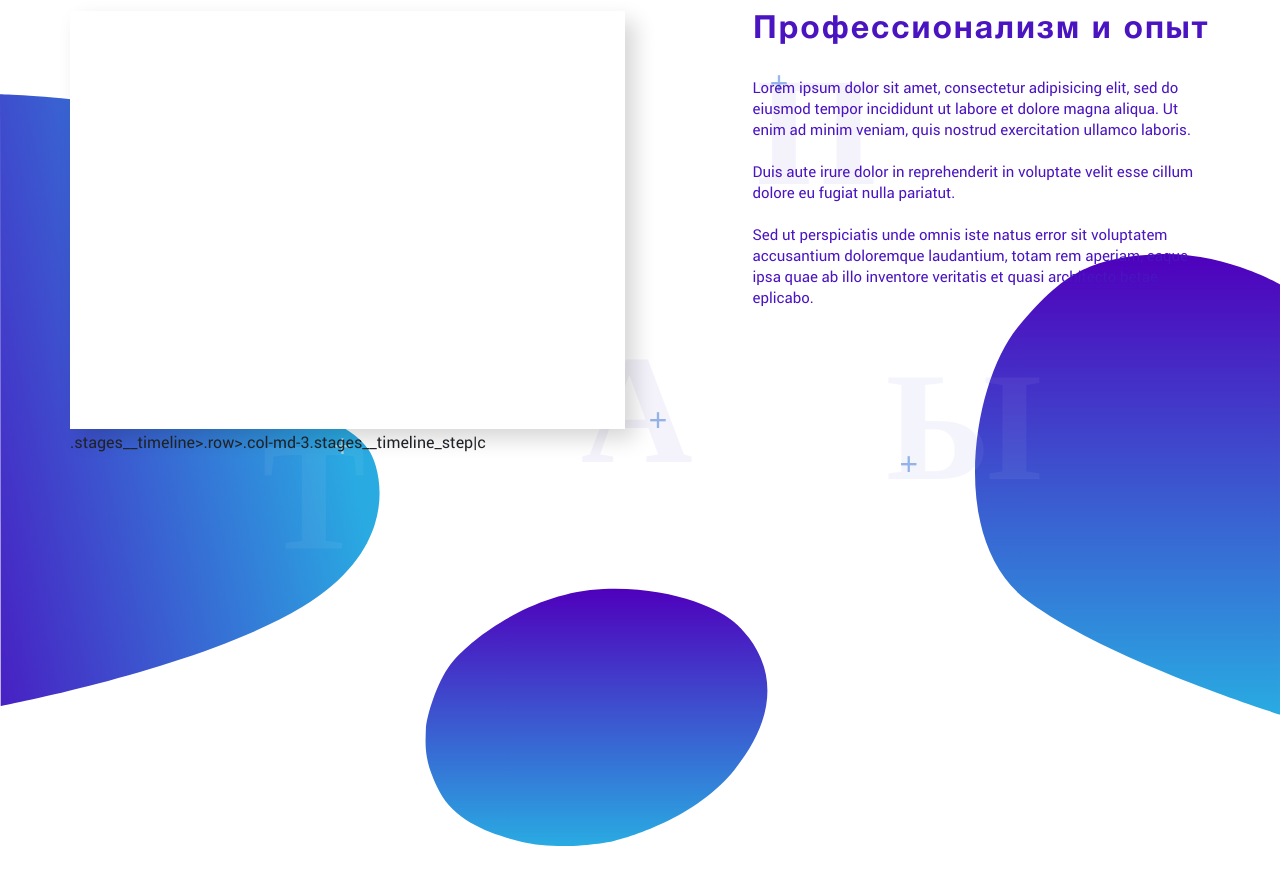
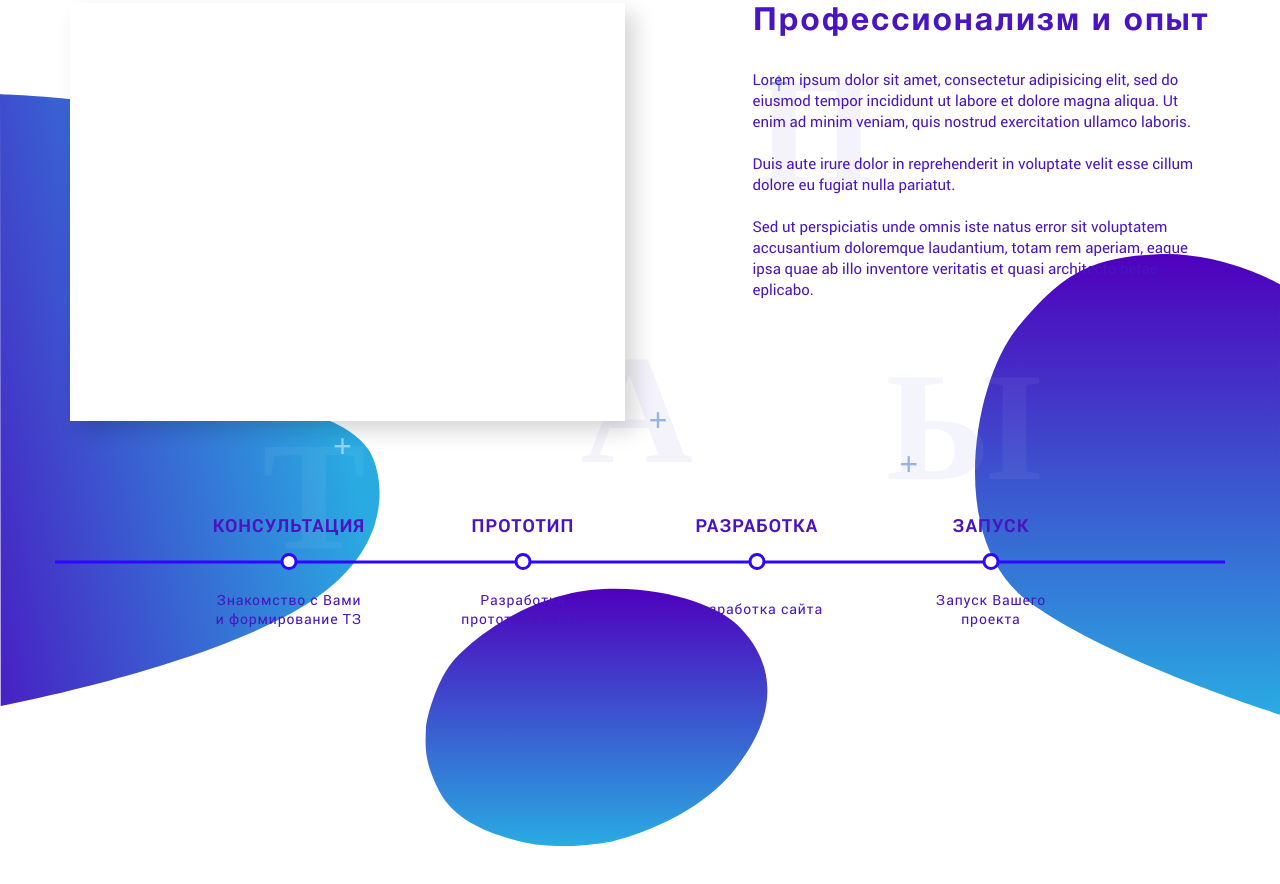
Before and after one commit to romanenkosergio/turbolanding, a website: page app/index.html in a window 1280 px wide. Shown: the part 1002-1886 px from the top of the page. Drawn offline with Linux system fonts and the light colour scheme.

Commit message:
Этапы работы

```diff
--- a/app/index.html
+++ b/app/index.html
@@ -167,8 +167,8 @@
                         <h3 class="stages__subtitle subtitle">Профессионализм и опыт</h3>
                         <!-- /.stages__subtitle subtitle -->
                         <p class="stages__text text">Lorem ipsum dolor sit amet, consectetur adipisicing elit, sed do eiusmod tempor incididunt ut labore et dolore magna aliqua. Ut enim ad minim veniam, quis nostrud exercitation ullamco laboris.<br><br>Duis aute irure dolor in reprehenderit
-														in voluptate velit esse cillum dolore eu fugiat nulla pariatut. <br><br>Sed ut perspiciatis unde omnis iste natus error sit voluptatem accusantium doloremque laudantium, totam rem aperiam, eaque ipsa quae ab illo inventore veritatis
-														et quasi architecto betae eplicabo.</p>
+                            in voluptate velit esse cillum dolore eu fugiat nulla pariatut. <br><br>Sed ut perspiciatis unde omnis iste natus error sit voluptatem accusantium doloremque laudantium, totam rem aperiam, eaque ipsa quae ab illo inventore
+                            veritatis et quasi architecto betae eplicabo.</p>
                         <!-- /.stages__text text -->
                     </div>
                     <!-- /.col-lg-5 -->
@@ -176,7 +176,52 @@
                 <!-- /.row -->
             </div>
             <!-- /.stages__advantages -->
-						.stages__timeline>.row>.col-md-3.stages__timeline_step|c
+
+            <div class="row ">
+                <div class="stages__timeline d-flex justify-content-between">
+                    <div class="col-1"></div>
+                    <div class="col-2 stages__timeline_step">
+
+                        <a href="#" class="stages__timeline_link " onclick="event.preventDefault();">
+                            <h5>Консультация</h5>
+                            <div class="stages__timeline_text">
+                                <span>Знакомство с Вами <br>и формирование ТЗ</span>
+                            </div>
+                        </a>
+                    </div>
+                    <!-- /.col-2 stages__timeline_step -->
+                    <div class="col-2 stages__timeline_step">
+                        <a href="#" class="stages__timeline_link " onclick="event.preventDefault();">
+                            <h5>Прототип</h5>
+                            <div class="stages__timeline_text">
+                                <span>Разработка <br>прототипа сайта</span>
+                            </div>
+                        </a>
+                    </div>
+                    <!-- /.col-2 stages__timeline_step -->
+                    <div class="col-2 stages__timeline_step">
+                        <a href="#" class="stages__timeline_link " onclick="event.preventDefault();">
+                            <h5> Разработка</h5>
+                            <div class="stages__timeline_text">
+                                <span>Разработка сайта</span>
+                            </div>
+                        </a>
+                    </div>
+                    <!-- /.col-2 stages__timeline_step -->
+                    <div class="col-2 stages__timeline_step">
+                        <a href="#" class="stages__timeline_link " onclick="event.preventDefault();">
+                            <h5>Запуск</h5>
+                            <div class="stages__timeline_text">
+                                <span>Запуск Вашего <br>проекта</span>
+                            </div>
+                        </a>
+                    </div>
+                    <!-- /.col-2 stages__timeline_step -->
+                    <div class="col-1"></div>
+                </div>
+                <!-- /.row -->
+            </div>
+            <!-- /.stages__timeline -->
         </div>
         <!-- /.container -->
     </div>
--- a/app/sass/main.sass
+++ b/app/sass/main.sass
@@ -6,6 +6,9 @@ body
 	position: relative
 	line-height: 1.65
 	font-family: $rob-regular
+h1,h2,h3,h4,h5,h6
+	margin: 0
+	padding: 0
 ul, p
 	margin: 0
 	padding: 0
@@ -181,6 +184,67 @@ a
 		box-shadow: 10px 10px 20px rgba(0, 0, 0, 0.16)
 	&__text
 		margin-top: 28px
+	&__timeline
+		margin-top: 90px
+		position: relative
+		height: 101px
+		margin-bottom: 40px
+		z-index: 3
+		width: 100%
+		&::after
+			content: ""
+			display: block !important
+			position: absolute
+			height: 3px
+			width: 100%
+			left: 0
+			right: 0
+			top: 50%
+			transform: translateY(-50%)
+			z-index: 1
+			background: #2F07FF
+		&_step
+			text-align: center
+		&_link
+			height: 101px
+			h5
+				text-transform: uppercase
+				color: $text
+				font-size: 18px
+				font-family: $rob-bold
+				padding-bottom: 40px
+				height: 20px
+				letter-spacing: 0.06em
+				text-align: center
+		&_text
+			padding-top: 40px
+			position: relative
+			display: flex
+			justify-content: center
+			align-items: center
+			&::before
+				content: ""
+				position: absolute
+				top: 3%
+				left: 50%
+				transform: translateX(-50%)
+				width: 17px
+				height: 17px
+				border-radius: 50%
+				border: 3px solid #2F07FF
+				z-index: 2
+				background: $accent
+			span
+				font-size: 14px
+				font-family: $rob-regular
+				color: $text
+				letter-spacing: 0.06em
+				width: 150px
+				display: flex
+				justify-content: center
+				align-items: center
+				line-height: normal
+				height: 35px
 
 
 
```
Also changed, not shown: app/css/main.min.css. Lines whose indentation alone changed are shown as unchanged.
